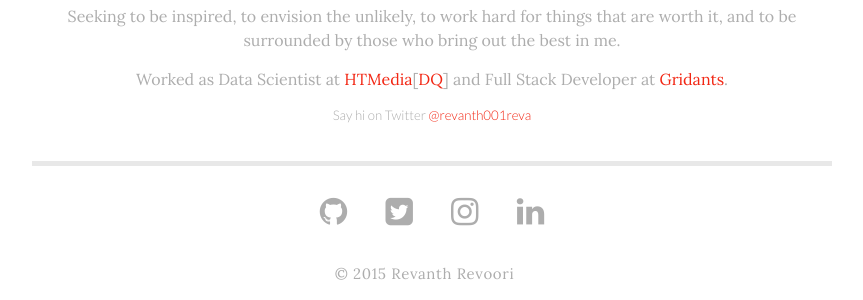
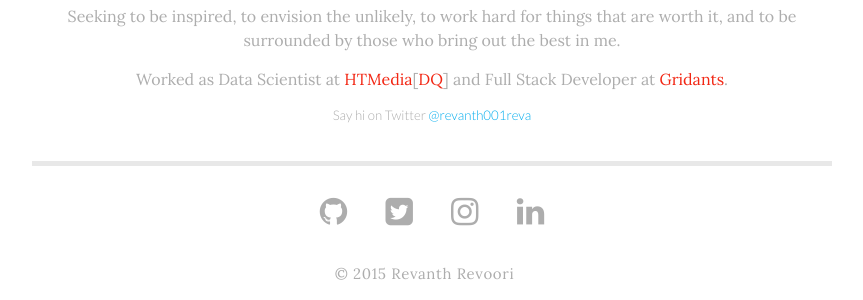
Before and after one commit to rrevanth/rrevanth.github.io, a Jekyll site: the page built from index.html, in a window 1280 px wide. Shown: the part 287-587 px from the top of the page, without its empty margins (208-1071 px from the left). Built offline with Jekyll 4.4.1, drawn with Linux system fonts in a browser that asks for light colours; nearby versions of some CDN libraries.

Commit message:
prettify

```diff
--- a/_sass/_base.scss
+++ b/_sass/_base.scss
@@ -98,6 +98,10 @@ a {
 
     &:hover {
         color: darken($red, 10%);
+    }
+
+    &.twitter {
+        color: $twitblue;
     }
 
   &.link-border {
--- a/css/main.scss
+++ b/css/main.scss
@@ -29,6 +29,9 @@ $coral:            rgb(239, 88, 34);
 $white:            #fff;
 $black:            #303030;
 $blue:             #51C8FA;
+$twitblue:         #00aced;
+$instablue:        #517fa4;
+$linkblue:         #007bb6;
 $red:              #F22613;
 
 // Width of the content area
--- a/index.html
+++ b/index.html
@@ -10,6 +10,6 @@ layout: home
   <h3>Intrigued by design, traveling, photography, music, strategy, writing, art, armchair philosophy, fabulous food, and even better conversations.</h3>
   <p>Seeking to be inspired, to envision the unlikely, to work hard for things that are worth it, and to be surrounded by those who bring out the best in me. </p>
   <p>Worked as Data Scientist at <a href="http://www.htmedia.in/" target="_blank">HTMedia</a>[<a href="http://www.digitalquotient.com/" target="_blank">DQ</a>] and Full Stack Developer at <a href="http://www.gridants.com" target="_blank">Gridants</a>.</p>
-  <h5>Say hi on Twitter <a href="https://twitter.com/revanth001reva">@revanth001reva</a></h5>
+  <h5>Say hi on Twitter <a class="twitter" href="https://twitter.com/revanth001reva">@revanth001reva</a></h5>
 
 </div>
```
